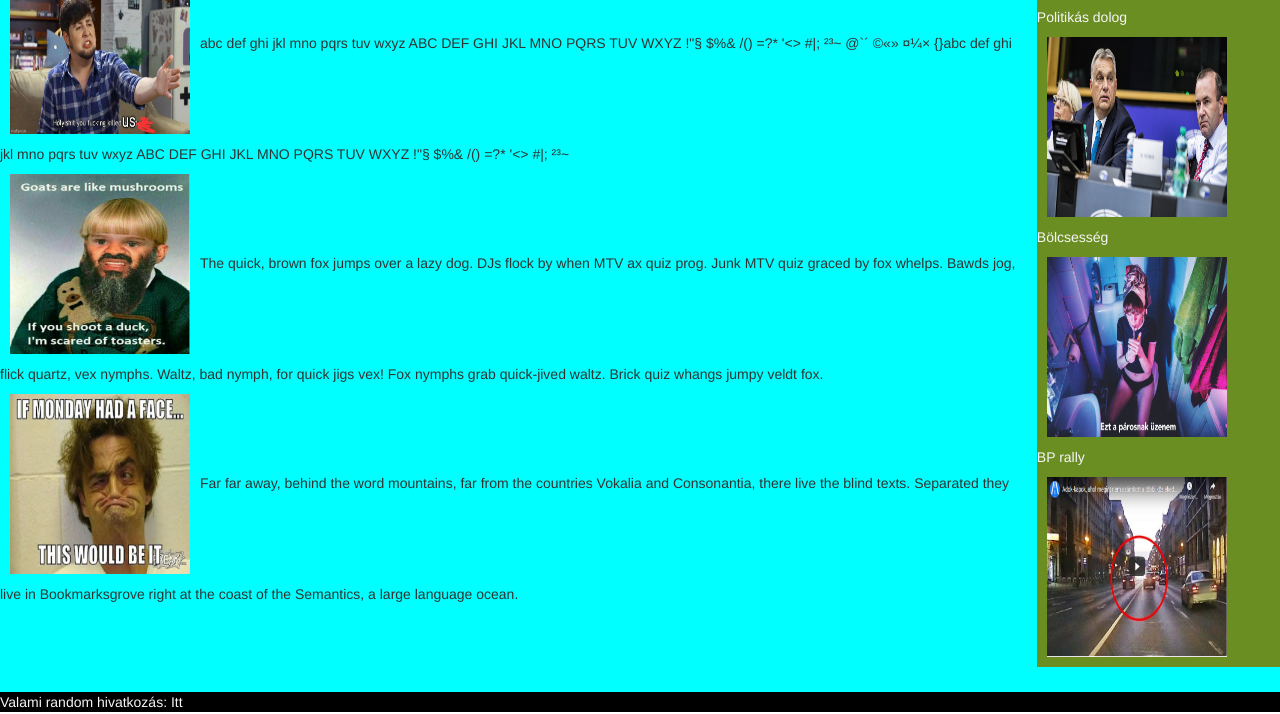
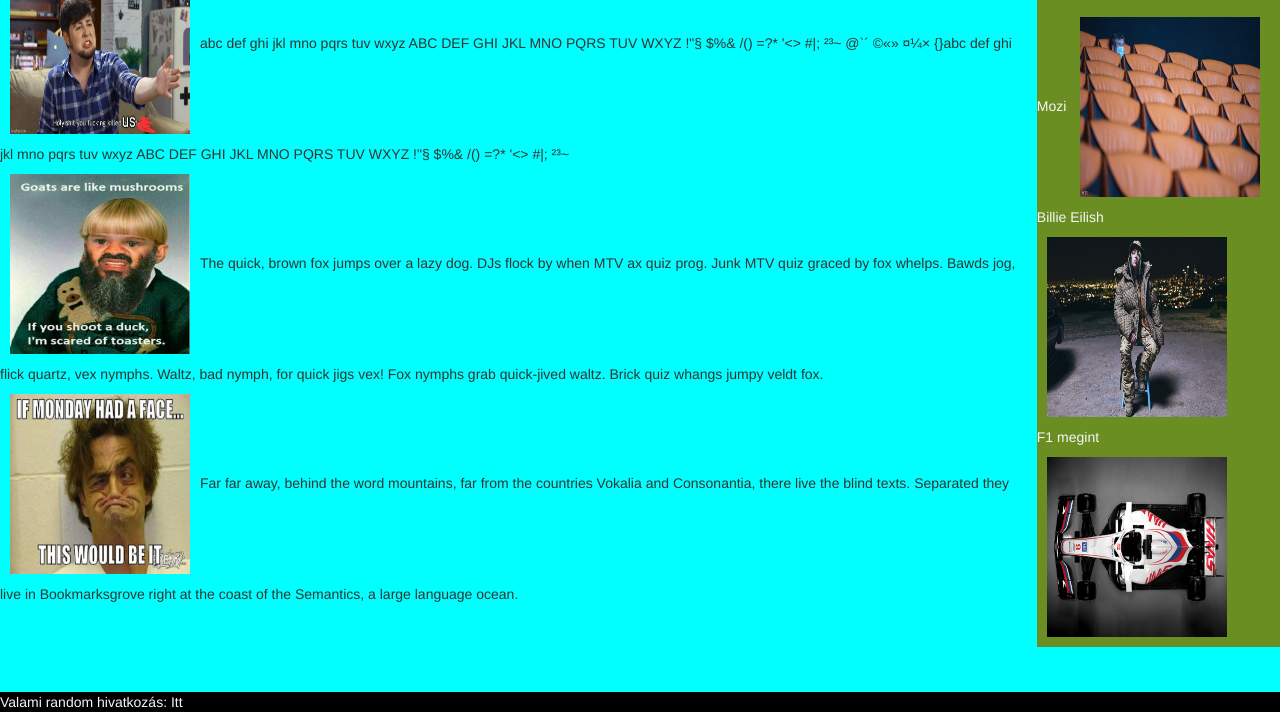
Before and after one commit to Mikeex99/webprog, a plain HTML site: page dsa.html in a window 1280 px wide. Shown: the part 86-800 px from the top of the page. Drawn offline with nearby package versions, Linux system fonts and the light colour scheme.

Commit message:
Új hírek elhelyezése

```diff
--- a/dsa.html
+++ b/dsa.html
@@ -23,9 +23,9 @@
         </div>
         <aside>
             <h2>hírek</h2>
-            <div><a href="https://index.hu/belfold/2021/03/03/europai-neppart-fidesz/">Politikás dolog <img src="./viktor.jpg" alt=" viktor"></a></div>
-            <div><a href="https://index.hu/kultur/2021/03/03/wc-feliratokon-korunk-nepkolteszete/">Bölcsesség <img src="./wc.jpg" alt="wc"></a></div>
-            <div><a href="https://index.hu/belfold/2021/03/02/rakoczi_ut_budapest_rally/">BP rally <img src="./Képkivágás.PNG" alt="rally"></a></div>
+            <div><a href="https://index.hu/kultur/2021/03/08/uresen-kongo-mozitermek-nyitasra-varo-videki-filmszinhazak/">Mozi <img src="./mozi.jpg" alt=" viktor"></a></div>
+            <div><a href="https://index.hu/kultur/2021/03/07/billie-eilish_dokumentumfilm-zene/">Billie Eilish <img src="./bili.jpg" alt="wc"></a></div>
+            <div><a href="https://cimlap.blog.hu/#bloghu/brakingnewsmotorsport/2021/03/05/f1_megutheti_a_bokajat_uj_festese_miatt_a_haas">F1 megint <img src="./f1.jpg" alt="rally"></a></div>
 
         </aside>
         <article>
```
Also changed, not shown: asdasd.html (+3 -3 lines), bili.jpg (added), f1.jpg (added), madar.jpg (added), mozi.jpg (added), sikkasztás.jpg (added).
